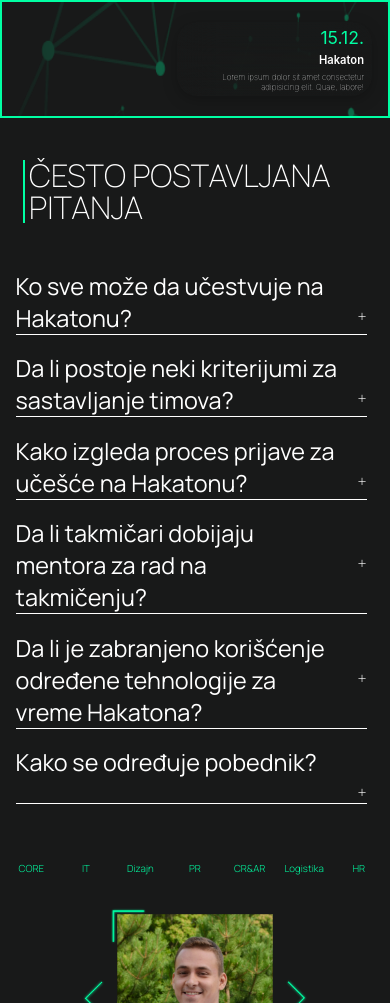
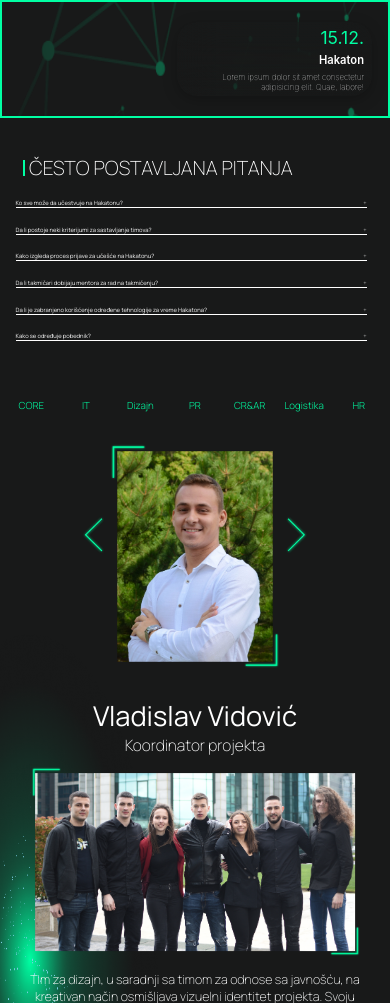
Before and after one commit to Nikola787/hzs-5.0, a React (Create React App) app: page / in a window 390 px wide. Shown: the part 6402-7405 px from the top of the page. Built offline with nearby package versions, Linux system fonts and the light colour scheme.

Commit message:
ispravljen gap

```diff
--- a/src/components/faq/faq.css
+++ b/src/components/faq/faq.css
@@ -110,36 +110,32 @@
 @media screen and (max-width: 960px) {
   .naslov-tekst-f h1 {
     text-align: left;
-    font-size: 8vw;
-    line-height: 8vw;
+    font-size: 5vw;
+    line-height: 4vw;
   }
 
   .title-f {
     text-align: left;
-    font-size: 4vw;
+    font-size: 1.5vw;
   }
 
   .title-f h2 {
     text-align: left;
-    font-size: 4vw;
+    font-size: 1.5vw;
   }
 
   .content {
     text-align: left;
-    font-size: 4vw;
+    font-size: 1.5vw;
   }
 
   .content.show {
     text-align: left;
-    font-size: 4vw;
-  }
-
-  .span-f {
-    margin-top: 4vw;
+    font-size: 1.5vw;
   }
 
   .naslov-f {
-    margin-bottom: 12%;
+    margin-bottom: 6%;
   }
 
   .item-f {
@@ -156,11 +152,9 @@
 
 @media screen and (max-width: 660px) {
   .title-f h2 {
-    font-size: 6vw;
+    font-size: 1.5vw;
   }
-  .span-f {
-    margin-top: 9vw;
-  }
+
 }
 @media screen and (max-width: 480px) {
   /*od ovog pointa krece mobilna verzija*/
```
